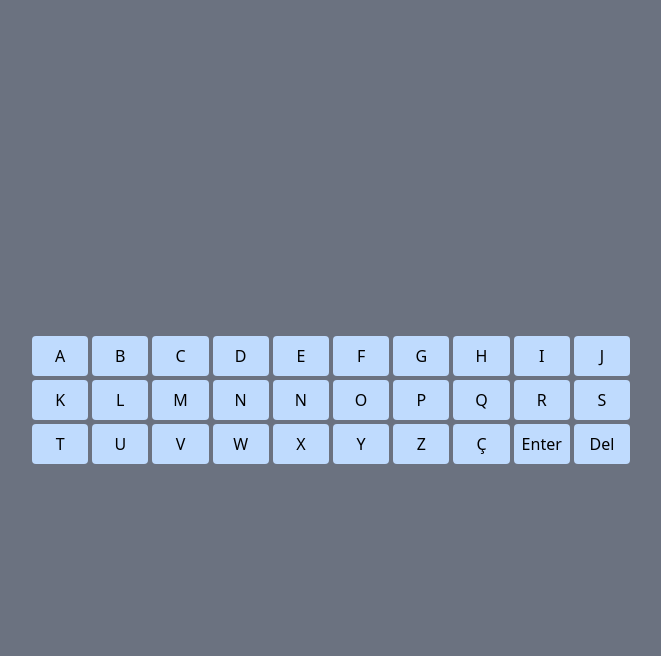
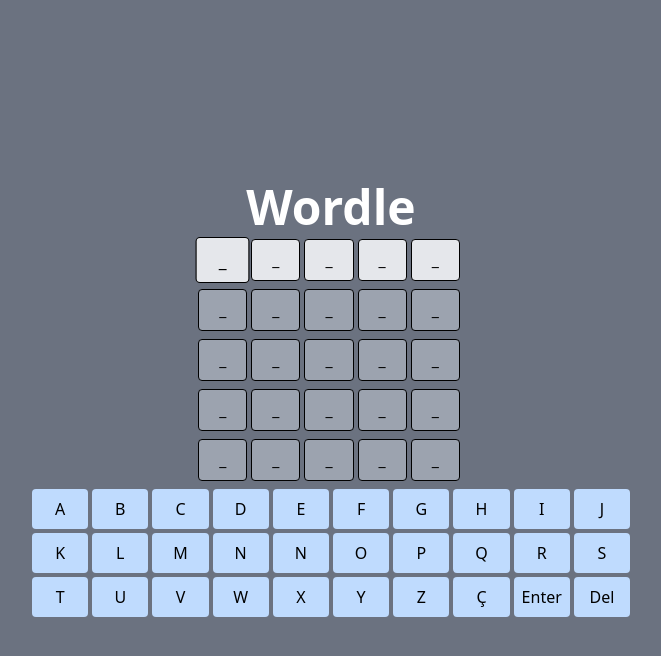
Before and after one commit to mufasa-dev/Wordle, a Svelte app: page / in a window 1280 px wide. Both pictures are taken after a click on the button "Play". Shown: the top 656 px of the page, without its empty margins (309-970 px from the left). Built offline with nearby package versions, Linux system fonts and the light colour scheme.

Commit message:
feat: ajust app component

```diff
--- a/src/App.svelte
+++ b/src/App.svelte
@@ -6,23 +6,35 @@
 
   let word: string;
   let start: boolean = false;
+  let selectedIndex: number = 0;
 
   const maxAttempts = 5;
-  let actualAtempt: string = "";
-  let attempts: string[] = [];
+  let actualAtempt: number = 0;
+  let attempts: string[] = [
+    "_____",
+    "_____",
+    "_____",
+    "_____",
+    "_____"
+  ];
 
   function  startGame() {
     word = getRandomWord();
     console.log('palavra', word)
     start = true;
   }
+
+  function selectIndex(index: number) {
+    selectedIndex = index;
+  }
 </script>
 
 <main>
-  <div class="w-full h-screen flex items-center justify-center bg-gray-500">
+  <div class="w-full h-screen flex flex-col items-center justify-center bg-gray-500">
     {#if start}
-      {#each attempts as attempt}
-        <Board secretWork={word} word={attempt} />
+      <h1 class="text-center text-white text-5xl font-bold mb-2">Wordle</h1>
+      {#each attempts as attempt, i}
+        <Board secretWork={word} word={attempt} selectedIndex={selectedIndex} selectIndex={selectIndex} isActual={actualAtempt == i} />
       {/each}
 
       <Keyboard />
```
